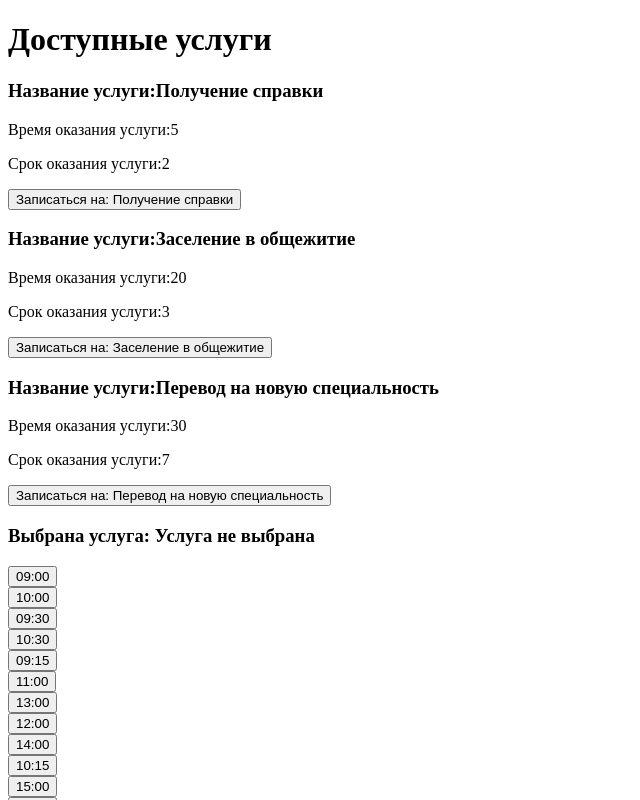
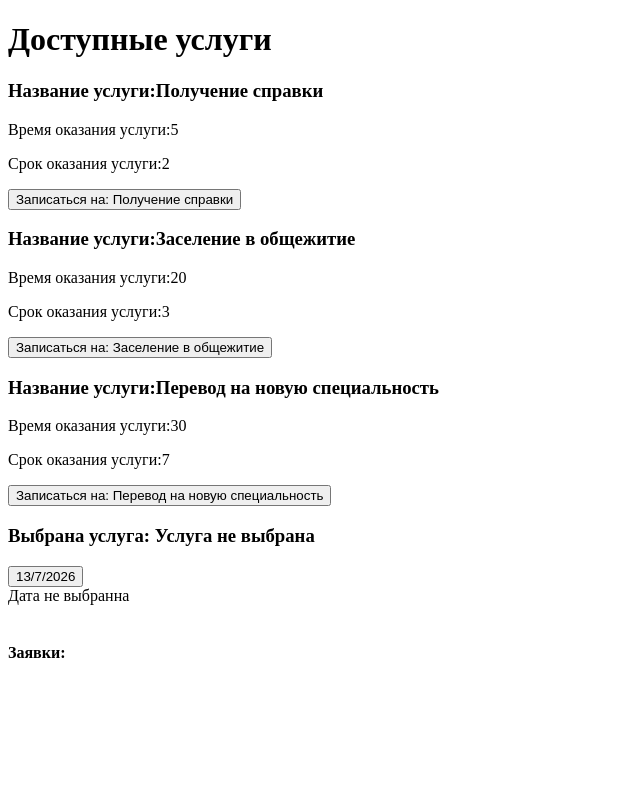
Before and after one commit to uglezhuy/eLine, a React (Vite) app: page / in a window 1280 px wide. Shown: the top 800 px of the page, without its empty margins (0-640 px from the left). Built offline with nearby package versions, Linux system fonts and the light colour scheme.

Commit message:
no comments

```diff
--- a/src/components/BookingForm.jsx
+++ b/src/components/BookingForm.jsx
@@ -13,6 +13,7 @@ function BookingForm(props) {
 
 
     const [selectedScheduleId, setSelectedScheduleId] = useState(null);
+    const [selectedDay, selectedDaySet] = useState(null);
 
 
     function handleSubmit() {
@@ -27,6 +28,23 @@ function BookingForm(props) {
         setPhone("");
 
     }
+
+    function getUniqueDays(days) {
+
+        const daysList = new Set();
+        const uniqueDays = [];
+
+        days.forEach((day) => {
+            const dateKey = `${day.day}-${day.month}-${day.year}`;
+
+            if (!daysList.has(dateKey)) {
+                daysList.add(dateKey);
+                uniqueDays.push(day);
+            };
+        })
+        return uniqueDays;
+    }
+
 
     const [name, setName] = useState("");
     const [phone, setPhone] = useState("");
@@ -59,7 +77,28 @@ function BookingForm(props) {
 
             <>
                 <div>{
+                    getUniqueDays(props.schedule).map((day) => {
+                        return (
+                            <>
+                                <button onClick={() => selectedDaySet(day)}>
+                                    {day.day + "/" + day.month + "/" + day.year}
+                                </button>
+                                <br />
+                            </>
+                        );
+                    })}
+                </div>
+
+
+                {selectedDay === null ? "Дата не выбранна" :
+                    <> <div> Выбрана дата: {selectedDay.day + "/" + selectedDay.month + "/" + selectedDay.year}</div>
+                        <div>Выберите время:</div>
+                        <div>{
                             props.schedule.map((time) => {
+
+                                if (time.day !== selectedDay.day || time.month !== selectedDay.month || time.year !== selectedDay.year) {
+                                    return null;
+                                }
 
                                 const isBusy = props.requests.some(
                                     (request) =>
@@ -70,13 +109,17 @@ function BookingForm(props) {
                                 return isBusy ? null : (
                                     <>
                                         <button onClick={() => setSelectedScheduleId(time.id)}>
-                                    {time.time}
+                                            {time.time + "/" + time.day + "/" + time.month + "/" + time.year}
                                         </button>
                                         <br />
                                     </>
                                 );
                             })}
                         </div>
+
+                    </>}
+
+
             </>
 
             <br />
--- a/src/data/schedule.js
+++ b/src/data/schedule.js
@@ -1,38 +1,13 @@
 const schedule = [
   // 13 июля 2026
   { id: 1, employee: 1, day: 13, month: 7, year: 2026, time: "09:00" },
-  { id: 2, employee: 1, day: 13, month: 7, year: 2026, time: "10:00" },
-  { id: 3, employee: 2, day: 13, month: 7, year: 2026, time: "09:30" },
-  { id: 4, employee: 2, day: 13, month: 7, year: 2026, time: "10:30" },
-  { id: 5, employee: 3, day: 13, month: 7, year: 2026, time: "09:15" },
+  { id: 2, employee: 1, day: 13, month: 7, year: 2026, time: "09:30" },
 
-  // 14 июля 2026
-  { id: 6, employee: 1, day: 14, month: 7, year: 2026, time: "11:00" },
-  { id: 7, employee: 1, day: 14, month: 7, year: 2026, time: "13:00" },
-  { id: 8, employee: 2, day: 14, month: 7, year: 2026, time: "12:00" },
-  { id: 9, employee: 2, day: 14, month: 7, year: 2026, time: "14:00" },
-  { id: 10, employee: 3, day: 14, month: 7, year: 2026, time: "10:15" },
+  { id: 3, employee: 2, day: 13, month: 7, year: 2026, time: "09:00" },
+  { id: 4, employee: 2, day: 13, month: 7, year: 2026, time: "09:30" },
 
-  // 15 июля 2026
-  { id: 11, employee: 1, day: 15, month: 7, year: 2026, time: "15:00" },
-  { id: 12, employee: 2, day: 15, month: 7, year: 2026, time: "16:00" },
-  { id: 13, employee: 3, day: 15, month: 7, year: 2026, time: "11:30" },
-  { id: 14, employee: 4, day: 15, month: 7, year: 2026, time: "09:00" },
-  { id: 15, employee: 4, day: 15, month: 7, year: 2026, time: "10:20" },
-
-  // 16 июля 2026
-  { id: 16, employee: 3, day: 16, month: 7, year: 2026, time: "13:30" },
-  { id: 17, employee: 4, day: 16, month: 7, year: 2026, time: "11:40" },
-  { id: 18, employee: 4, day: 16, month: 7, year: 2026, time: "14:20" },
-  { id: 19, employee: 5, day: 16, month: 7, year: 2026, time: "09:40" },
-  { id: 20, employee: 5, day: 16, month: 7, year: 2026, time: "11:00" },
-
-  // 17 июля 2026
-  { id: 21, employee: 3, day: 17, month: 7, year: 2026, time: "15:30" },
-  { id: 22, employee: 4, day: 17, month: 7, year: 2026, time: "16:20" },
-  { id: 23, employee: 5, day: 17, month: 7, year: 2026, time: "12:20" },
-  { id: 24, employee: 5, day: 17, month: 7, year: 2026, time: "15:00" },
-  { id: 25, employee: 5, day: 17, month: 7, year: 2026, time: "17:00" },
+  { id: 5, employee: 3, day: 13, month: 7, year: 2026, time: "09:00" },
+  { id: 6, employee: 3, day: 13, month: 7, year: 2026, time: "10:00" },
 ];
 
 export default schedule;
```
Also changed, not shown: src/pages/StudentPage.jsx (added, +67 -0 lines), src/pages/AdminPage.jsx (added). Lines whose indentation alone changed are shown as unchanged.
